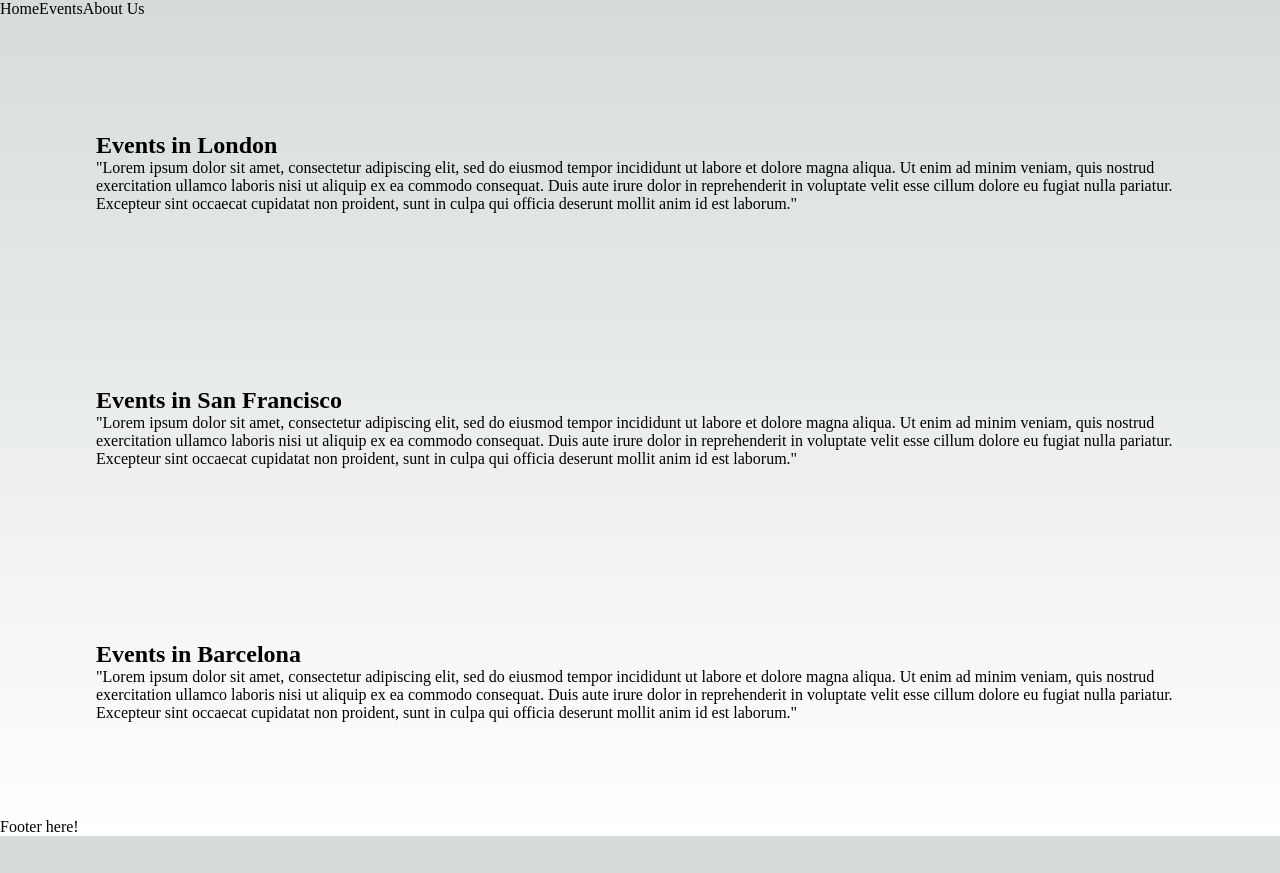
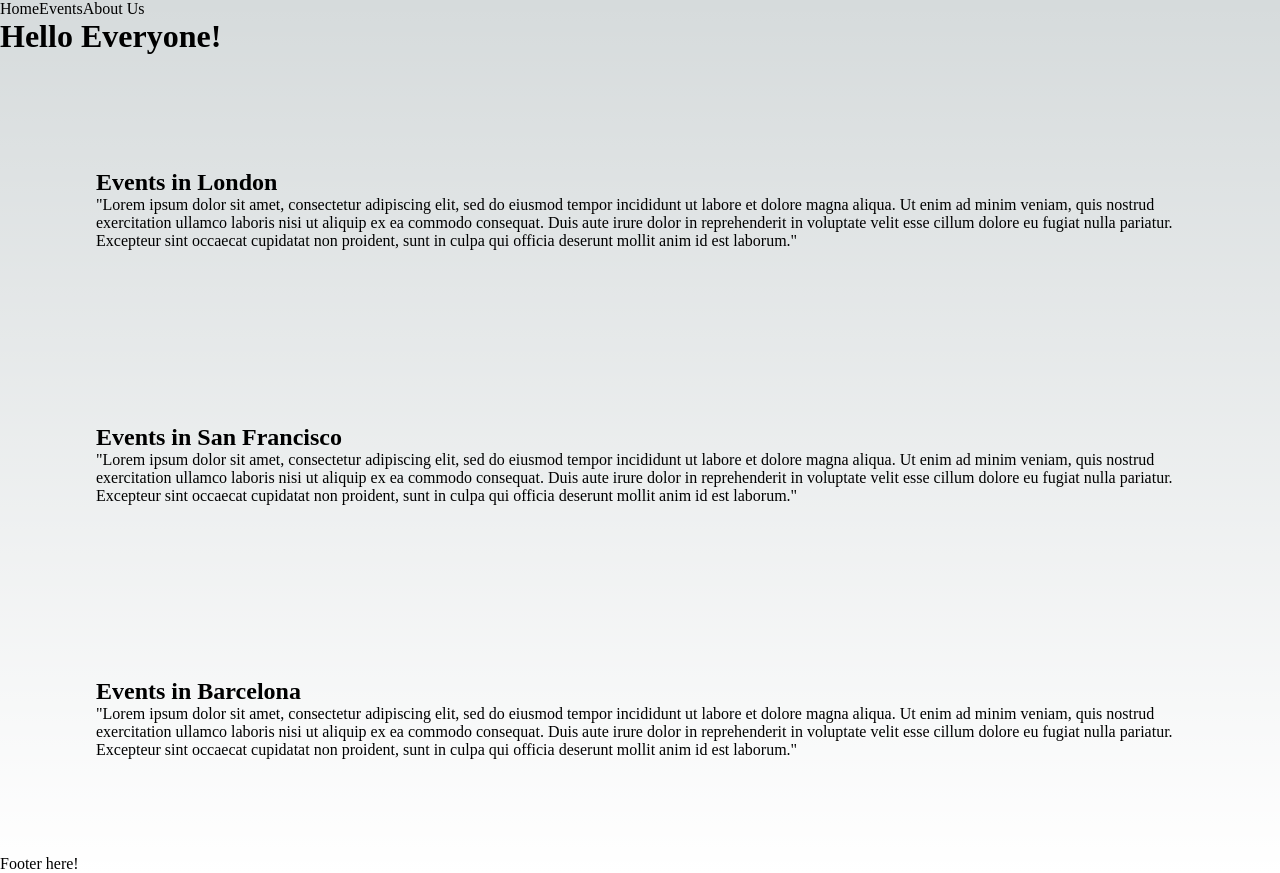
Before and after one commit to Didrick-Manahan/NewsLetterApp, a Next.js app in the folder newsletter_app/: page / in a window 1280 px wide. Before the commit the page ends 836 px from the top, so only its background shows below. Built offline with nearby package versions, Linux system fonts and the light colour scheme.

Commit message:
add server-side rendering to home page

```diff
--- a/newsletter_app/pages/index.js
+++ b/newsletter_app/pages/index.js
@@ -5,7 +5,7 @@ import styles from "../styles/Home.module.css";
 
 const inter = Inter({ subsets: ["latin"] });
 
-export default function Home() {
+export default function Home({ title }) {
   return (
     <>
       <Head>
@@ -23,6 +23,8 @@ export default function Home() {
           <a href="/about-us">About Us</a>
         </nav>
       </header>
+
+      <h1> {title} </h1>
 
       <main className={styles.main}>
         <a href="">
@@ -70,3 +72,12 @@ export default function Home() {
     </>
   );
 }
+
+export function getServerSideProps() {
+  return {
+    props: {
+      //pass any props that we want our page to have
+      title: "Hello Everyone!",
+    },
+  };
+}
```
